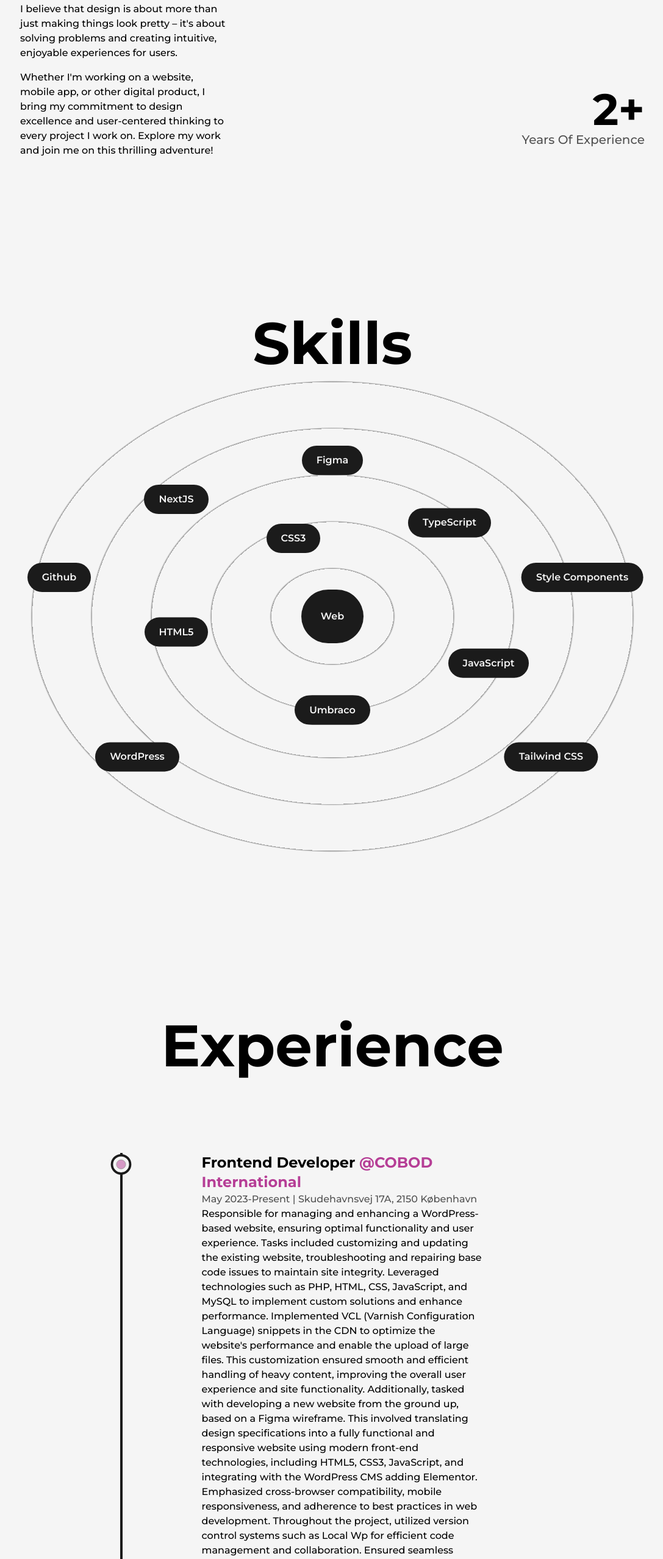
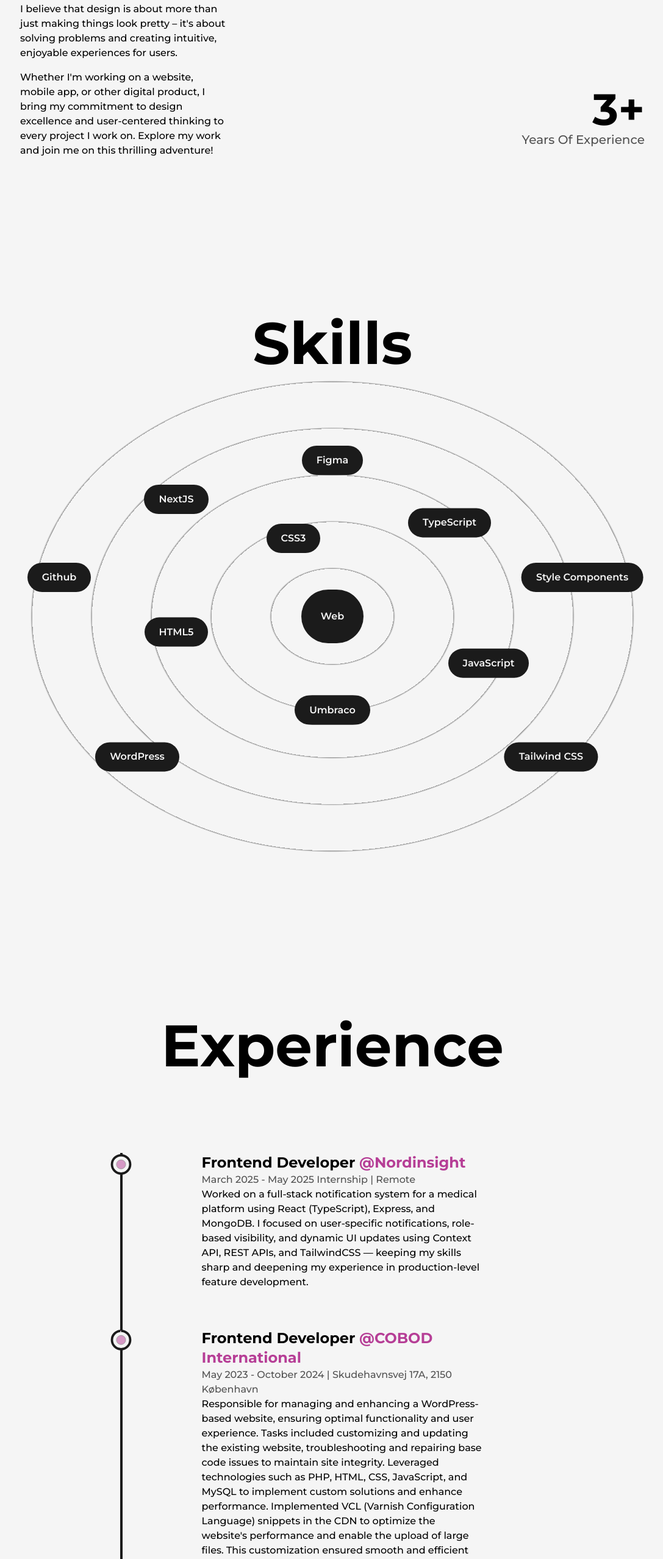
Before and after one commit to esteficodes/Portfolio-2024, a Next.js app: page /about in a window 1280 px wide. Shown: the part 841-3398 px from the top of the page at 61% size, without its empty margins (95-1182 px from the left). Built offline with nearby package versions, Linux system fonts and the light colour scheme.

Commit message:
updated experience and about sections

```diff
--- a/src/components/Experience.js
+++ b/src/components/Experience.js
@@ -61,11 +61,21 @@ const Experience = () => {
             style={{ scaleY: scrollYProgress }}
           />
           <ul className="w-full flex flex-col items-start justify-between ml-4 xs:ml-2">
+          <Details
+              position="Frontend Developer"
+              company="Nordinsight"
+              companyLink="https://nordinsight.com/"
+              time="March 2025 - May 2025 Internship"
+              address="Remote"
+              work="Worked on a full-stack notification system for a medical platform using React (TypeScript), Express, and MongoDB.
+               I focused on user-specific notifications, role-based visibility, and dynamic UI updates using Context API, REST APIs, and TailwindCSS —
+               keeping my skills sharp and deepening my experience in production-level feature development."
+            />
             <Details
               position="Frontend Developer"
               company="COBOD International"
               companyLink="https://cobod.com/"
-              time="May 2023-Present"
+              time="May 2023 - October 2024"
               address="Skudehavnsvej 17A, 2150 København"
               work="Responsible for managing and enhancing a WordPress-based website, ensuring optimal functionality and user experience.
 
--- a/src/pages/about.js
+++ b/src/pages/about.js
@@ -122,7 +122,7 @@ export default function About() {
 
               <div className="flex flex-col items-end justify-center xl:items-center">
                 <span className="inline-block text-7xl font-bold md:text-6xl sm:text-5xl xs:text-4xl">
-                  <AnimatedNumberFramerMotion value={2} />+
+                  <AnimatedNumberFramerMotion value={3} />+
                 </span>
                 <h2 className="mb-4 text-xl font-medium capitalize text-dark/75 dark:text-light/75
                 xl:text-center md:text-lg sm:text-base xs:text-sm">
```
Also changed, not shown: 1 other file (tests, documents, lock files or other folders).
